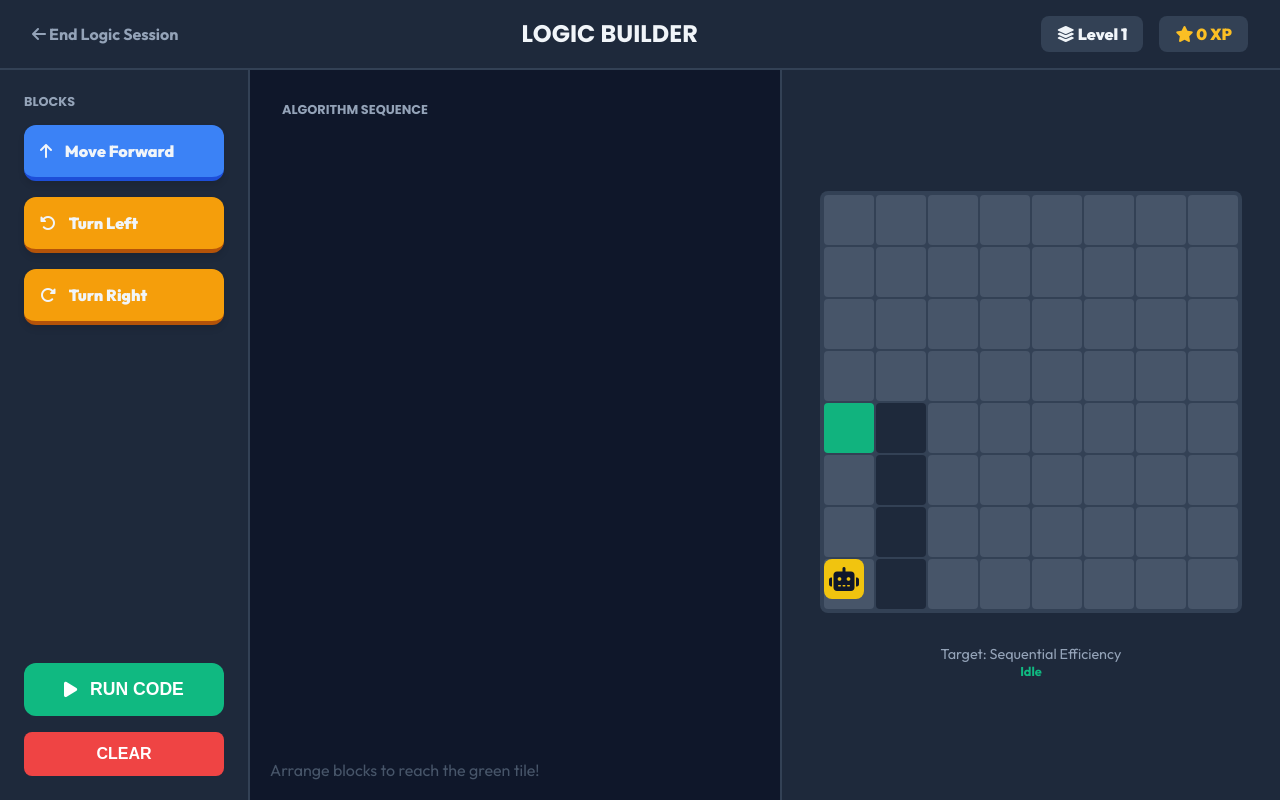
After one commit to aleenann/STEM-Gamified-Learning, a Flask app: page /student/play/tech/g7/ch2_l1 in a window 1280 px wide. The commit adds this page. Run offline with Flask 3, Linux system fonts and the light colour scheme; a user stored in the database is signed in; data comes from the database, SQL or seed files in the repository; some libraries are stand-ins or nearby versions.

Commit message:
Your message describing the update

```diff
--- a/app.py
+++ b/app.py
@@ -648,6 +648,12 @@ def play_g7_tech_ch1_l1():
         return redirect("/")
     return render_template("g7_tech_ch1_l1.html")
 
+@app.route("/student/play/tech/g7/ch2_l1")
+def play_g7_tech_ch2_l1():
+    if "name" not in session or session.get("role") != "student":
+        return redirect("/")
+    return render_template("g7_tech_ch2_l1.html")
+
 # Grade 6 Biology Game 1 Route (Nutrient Sort)
 @app.route("/student/play/bio/g6/ch1_l1")
 def play_g6_bio_ch1_l1():
--- /dev/null
+++ b/templates/g7_tech_ch2_l1.html
@@ -0,0 +1,464 @@
+<!DOCTYPE html>
+<html lang="en">
+<head>
+    <meta charset="UTF-8">
+    <meta name="viewport" content="width=device-width, initial-scale=1.0">
+    <title>Logic Builder - Grade 7 Technology</title>
+    <link rel="stylesheet" href="/static/style.css">
+    <link rel="stylesheet" href="https://cdnjs.cloudflare.com/ajax/libs/font-awesome/6.4.0/css/all.min.css">
+    <link href="https://fonts.googleapis.com/css2?family=Outfit:wght@400;700;900&display=swap" rel="stylesheet">
+    <style>
+        :root {
+            --panel-bg: #1e293b;
+            --code-bg: #0f172a;
+            --block-blue: #3b82f6;
+            --block-orange: #f59e0b;
+            --block-green: #10b981;
+            --text-light: #f1f5f9;
+        }
+
+        body {
+            margin: 0;
+            font-family: 'Outfit', sans-serif;
+            background: #0f172a;
+            color: var(--text-light);
+            height: 100vh;
+            display: flex;
+            flex-direction: column;
+            overflow: hidden;
+        }
+
+        .game-header {
+            background: var(--panel-bg);
+            padding: 1rem 2rem;
+            display: flex;
+            justify-content: space-between;
+            align-items: center;
+            border-bottom: 2px solid #334155;
+            z-index: 100;
+        }
+
+        .main-workspace {
+            flex: 1;
+            display: flex;
+            overflow: hidden;
+        }
+
+        /* Command Palette */
+        .palette {
+            width: 250px;
+            background: var(--panel-bg);
+            padding: 1.5rem;
+            display: flex;
+            flex-direction: column;
+            gap: 1rem;
+            border-right: 2px solid #334155;
+        }
+
+        .block {
+            padding: 1rem;
+            border-radius: 12px;
+            cursor: pointer;
+            font-weight: 800;
+            display: flex;
+            align-items: center;
+            gap: 0.8rem;
+            transition: all 0.2s;
+            user-select: none;
+            box-shadow: 0 4px 6px rgba(0,0,0,0.1);
+        }
+        .block:hover { transform: translateX(5px); filter: brightness(1.1); }
+        .block-move { background: var(--block-blue); border-bottom: 4px solid #1d4ed8; }
+        .block-turn { background: var(--block-orange); border-bottom: 4px solid #b45309; }
+
+        /* Code Stack */
+        .workspace {
+            flex: 1;
+            background: var(--code-bg);
+            padding: 2rem;
+            display: flex;
+            flex-direction: column;
+            gap: 1rem;
+            overflow-y: auto;
+            position: relative;
+        }
+
+        .stack-item {
+            padding: 0.8rem 1.2rem;
+            border-radius: 8px;
+            display: flex;
+            justify-content: space-between;
+            align-items: center;
+            animation: slideIn 0.3s ease-out;
+            margin-bottom: 0.5rem;
+        }
+        @keyframes slideIn { from { opacity: 0; transform: translateY(10px); } to { opacity: 1; transform: translateY(0); } }
+
+        .btn-run {
+            background: var(--block-green);
+            color: white;
+            border: none;
+            padding: 1rem 2.5rem;
+            border-radius: 12px;
+            font-weight: 900;
+            cursor: pointer;
+            font-size: 1.1rem;
+            margin-top: auto;
+            display: flex;
+            align-items: center;
+            gap: 0.8rem;
+            transition: all 0.2s;
+        }
+        .btn-run:hover { transform: scale(1.05); }
+
+        /* World View */
+        .world-container {
+            width: 500px;
+            background: #1e293b;
+            display: flex;
+            flex-direction: column;
+            align-items: center;
+            justify-content: center;
+            padding: 2rem;
+            border-left: 2px solid #334155;
+        }
+
+        .grid-maze {
+            display: grid;
+            grid-template-columns: repeat(8, 50px);
+            grid-template-rows: repeat(8, 50px);
+            gap: 2px;
+            background: #334155;
+            padding: 4px;
+            border-radius: 8px;
+            position: relative;
+        }
+
+        .cell {
+            width: 50px;
+            height: 50px;
+            border-radius: 4px;
+            display: flex;
+            align-items: center;
+            justify-content: center;
+            font-size: 1.2rem;
+        }
+        .cell-path { background: #475569; }
+        .cell-wall { background: #1e293b; color: #64748b; }
+        .cell-goal { background: var(--block-green); color: white; animation: pulse 2s infinite; }
+
+        @keyframes pulse { 0% { opacity: 0.6; } 50% { opacity: 1; } 100% { opacity: 0.6; } }
+
+        #bot {
+            width: 40px;
+            height: 40px;
+            background: #f1c40f;
+            border-radius: 8px;
+            position: absolute;
+            transition: all 0.3s cubic-bezier(0.4, 0, 0.2, 1);
+            display: flex;
+            align-items: center;
+            justify-content: center;
+            color: #0f172a;
+            font-size: 1.5rem;
+            z-index: 10;
+        }
+
+        /* Modal */
+        .modal {
+            position: fixed;
+            top: 0; left: 0; width: 100%; height: 100%;
+            background: rgba(15, 23, 42, 0.95);
+            display: none;
+            align-items: center;
+            justify-content: center;
+            z-index: 1000;
+        }
+
+        .modal-content {
+            background: #1e293b;
+            padding: 3rem;
+            border-radius: 24px;
+            text-align: center;
+            border: 1px solid #334155;
+        }
+
+        .star-container { font-size: 3rem; color: #f1c40f; margin: 1.5rem 0; }
+    </style>
+</head>
+<body>
+
+    <div class="game-header">
+        <a href="/student/play?subject=Technology" style="text-decoration: none; color: #94a3b8; font-weight: 700;">
+            <i class="fa-solid fa-arrow-left"></i> End Logic Session
+        </a>
+        <h2 style="margin: 0;">LOGIC BUILDER</h2>
+        <div style="display: flex; gap: 1rem; align-items: center;">
+            <div style="background: #334155; padding: 0.5rem 1rem; border-radius: 8px; font-weight: 800;">
+                <i class="fa-solid fa-layer-group"></i> Level <span id="level-num">1</span>
+            </div>
+            <div style="background: #334155; padding: 0.5rem 1rem; border-radius: 8px; font-weight: 800; color: #fbbf24;">
+                <i class="fa-solid fa-star"></i> <span id="xp-val">0</span> XP
+            </div>
+        </div>
+    </div>
+
+    <div class="main-workspace">
+        <!-- Palette -->
+        <div class="palette">
+            <h4 style="margin: 0; color: #94a3b8; font-size: 0.8rem; text-transform: uppercase;">Blocks</h4>
+            <div class="block block-move" onclick="addCommand('move')">
+                <i class="fa-solid fa-arrow-up"></i> Move Forward
+            </div>
+            <div class="block block-turn" onclick="addCommand('left')">
+                <i class="fa-solid fa-rotate-left"></i> Turn Left
+            </div>
+            <div class="block block-turn" onclick="addCommand('right')">
+                <i class="fa-solid fa-rotate-right"></i> Turn Right
+            </div>
+
+            <button class="btn-run" onclick="runCode()" id="run-btn">
+                <i class="fa-solid fa-play"></i> RUN CODE
+            </button>
+            <button style="background: #ef4444; color: white; border: none; padding: 0.8rem; border-radius: 8px; cursor: pointer; font-weight: 700;" onclick="clearCode()">
+                CLEAR
+            </button>
+        </div>
+
+        <!-- Workspace -->
+        <div class="workspace">
+            <h4 style="margin: 0; color: #94a3b8; font-size: 0.8rem; text-transform: uppercase;">Algorithm Sequence</h4>
+            <div id="code-stack">
+                <!-- Stacked blocks here -->
+            </div>
+            <p style="color: #475569; position: absolute; bottom: 20px; left: 20px;" id="hint-text">
+                Arrange blocks to reach the green tile!
+            </p>
+        </div>
+
+        <!-- World -->
+        <div class="world-container">
+            <div class="grid-maze" id="maze">
+                <!-- Grid cells here -->
+                <div id="bot"><i class="fa-solid fa-robot"></i></div>
+            </div>
+            <div style="margin-top: 2rem; text-align: center;">
+                <p style="color: #94a3b8; font-size: 0.9rem;">Target: Sequential Efficiency</p>
+                <div id="step-indicator" style="font-size: 0.8rem; color: var(--block-green); font-weight: 700;">Idle</div>
+            </div>
+        </div>
+    </div>
+
+    <!-- Result Modal -->
+    <div id="result-modal" class="modal">
+        <div class="modal-content">
+            <h1 id="res-title">Puzzle Solved!</h1>
+            <p id="res-msg" style="color: #94a3b8;"></p>
+            <div class="star-container" id="stars">
+                <i class="fa-solid fa-star"></i>
+                <i class="fa-solid fa-star"></i>
+                <i class="fa-solid fa-star"></i>
+            </div>
+            <button class="btn-run" style="width: 100%; border: none;" onclick="nextLevel()">NEXT CHALLENGE</button>
+        </div>
+    </div>
+
+    <script src="https://cdn.jsdelivr.net/npm/canvas-confetti@1.6.0/dist/confetti.browser.min.js"></script>
+    <script>
+        const state = {
+            level: 0,
+            xp: 0,
+            commands: [],
+            botPos: { x: 0, y: 7 },
+            botDirection: 0, // 0: N, 1: E, 2: S, 3: W
+            active: false,
+            username: "{{ session.get('username') }}"
+        };
+
+        const levels = [
+            {
+                start: {x:0, y:7}, goal: {x:0, y:4},
+                walls: [[1,7], [1,6], [1,5], [1,4]],
+                optimal: 3
+            },
+            {
+                start: {x:0, y:7}, goal: {x:2, y:5},
+                walls: [[0,6], [1,6], [2,7], [2,6]],
+                optimal: 4
+            },
+            {
+                start: {x:0, y:7}, goal: {x:4, y:3},
+                walls: [[1,7], [1,6], [1,5], [0,4], [1,4], [2,4], [3,4], [4,4]],
+                optimal: 7
+            }
+        ];
+
+        function initLevel() {
+            const maze = document.getElementById('maze');
+            const lvl = levels[state.level % levels.length];
+            maze.querySelectorAll('.cell').forEach(c => c.remove());
+
+            for(let y=0; y<8; y++) {
+                for(let x=0; x<8; x++) {
+                    const cell = document.createElement('div');
+                    cell.className = 'cell';
+                    if(x === lvl.goal.x && y === lvl.goal.y) cell.classList.add('cell-goal');
+                    else if(lvl.walls.some(w => w[0] === x && w[1] === y)) cell.classList.add('cell-wall');
+                    else cell.classList.add('cell-path');
+                    maze.appendChild(cell);
+                }
+            }
+
+            resetBot();
+            document.getElementById('level-num').innerText = state.level + 1;
+        }
+
+        function resetBot() {
+            const lvl = levels[state.level % levels.length];
+            state.botPos = {...lvl.start};
+            state.botDirection = 0;
+            updateBotVisual();
+        }
+
+        function updateBotVisual() {
+            const bot = document.getElementById('bot');
+            bot.style.left = (state.botPos.x * 52 + 4) + 'px';
+            bot.style.top = (state.botPos.y * 52 + 4) + 'px';
+            bot.style.transform = `rotate(${state.botDirection * 90}deg)`;
+        }
+
+        function addCommand(type) {
+            const stack = document.getElementById('code-stack');
+            const item = document.createElement('div');
+            item.className = 'stack-item ' + (type === 'move' ? 'block-move' : 'block-turn');
+
+            let label = '';
+            if(type === 'move') label = 'Move Forward';
+            if(type === 'left') label = 'Turn Left';
+            if(type === 'right') label = 'Turn Right';
+
+            const id = Date.now();
+            item.innerHTML = `<span><i class="fa-solid fa-code"></i> ${label}</span> <i class="fa-solid fa-trash" style="cursor:pointer" onclick="removeCommand(${id}, this)"></i>`;
+            item.dataset.id = id;
+            item.dataset.type = type;
+
+            stack.appendChild(item);
+            state.commands.push({ id, type });
+        }
+
+        function removeCommand(id, el) {
+            el.parentElement.remove();
+            state.commands = state.commands.filter(c => c.id !== id);
+        }
+
+        function clearCode() {
+            document.getElementById('code-stack').innerHTML = '';
+            state.commands = [];
+            resetBot();
+        }
+
+        async function runCode() {
+            if(state.commands.length === 0 || state.active) return;
+            state.active = true;
+            resetBot();
+
+            const btn = document.getElementById('run-btn');
+            const indicator = document.getElementById('step-indicator');
+            btn.innerText = 'EXECUTING...';
+            btn.style.opacity = '0.5';
+
+            for(let cmd of state.commands) {
+                indicator.innerText = `Step: ${cmd.type.toUpperCase()}`;
+                await new Promise(r => setTimeout(r, 600));
+
+                if(cmd.type === 'move') {
+                    if(state.botDirection === 0) state.botPos.y--;
+                    if(state.botDirection === 1) state.botPos.x++;
+                    if(state.botDirection === 2) state.botPos.y++;
+                    if(state.botDirection === 3) state.botPos.x--;
+                } else if(cmd.type === 'left') {
+                    state.botDirection = (state.botDirection + 3) % 4;
+                } else if(cmd.type === 'right') {
+                    state.botDirection = (state.botDirection + 1) % 4;
+                }
+
+                updateBotVisual();
+
+                // Check collision
+                const lvl = levels[state.level % levels.length];
+                if(state.botPos.x < 0 || state.botPos.x > 7 || state.botPos.y < 0 || state.botPos.y > 7 ||
+                   lvl.walls.some(w => w[0] === state.botPos.x && w[1] === state.botPos.y)) {
+                    indicator.innerText = "CRASH DETECTED!";
+                    indicator.style.color = '#ef4444';
+                    await new Promise(r => setTimeout(r, 1000));
+                    state.active = false;
+                    btn.innerText = 'FIX CODE & RUN';
+                    btn.style.opacity = '1';
+                    indicator.style.color = 'var(--block-green)';
+                    return;
+                }
+            }
+
+            // Check goal
+            const lvl = levels[state.level % levels.length];
+            if(state.botPos.x === lvl.goal.x && state.botPos.y === lvl.goal.y) {
+                showResult(true);
+            } else {
+                indicator.innerText = "NOT AT GOAL";
+                state.active = false;
+                btn.innerText = 'RETRY CODE';
+                btn.style.opacity = '1';
+            }
+        }
+
+        function showResult(win) {
+            const modal = document.getElementById('result-modal');
+            const stars = document.getElementById('stars');
+            const msg = document.getElementById('res-msg');
+            const lvl = levels[state.level % levels.length];
+
+            let starCount = 3;
+            if(state.commands.length > lvl.optimal) starCount = 2;
+            if(state.commands.length > lvl.optimal + 3) starCount = 1;
+
+            stars.innerHTML = '';
+            for(let i=0; i<3; i++) {
+                const star = document.createElement('i');
+                star.className = 'fa-solid fa-star';
+                if(i >= starCount) star.style.color = '#334155';
+                stars.appendChild(star);
+            }
+
+            msg.innerText = `You completed the algorithm in ${state.commands.length} blocks! ${starCount === 3 ? 'Maximum efficiency achieved!' : 'Can you do it in fewer blocks?'}`;
+
+            const gain = 50 * starCount;
+            state.xp += gain;
+            document.getElementById('xp-val').innerText = state.xp;
+
+            modal.style.display = 'flex';
+            confetti();
+            saveScore();
+            state.active = false;
+            document.getElementById('run-btn').innerText = 'RUN CODE';
+            document.getElementById('run-btn').style.opacity = '1';
+        }
+
+        function nextLevel() {
+            document.getElementById('result-modal').style.display = 'none';
+            state.level++;
+            clearCode();
+            initLevel();
+        }
+
+        function saveScore() {
+            fetch('/save_score', {
+                method: 'POST',
+                headers: { 'Content-Type': 'application/x-www-form-urlencoded' },
+                body: `username=${encodeURIComponent(state.username)}&score=${state.xp}&subject=Technology&game_name=G7_Tech_Ch2_L1`
+            });
+        }
+
+        window.onload = initLevel;
+    </script>
+</body>
+</html>
```
Also changed, not shown: templates/student_dashboard.html (+24 -0 lines).
